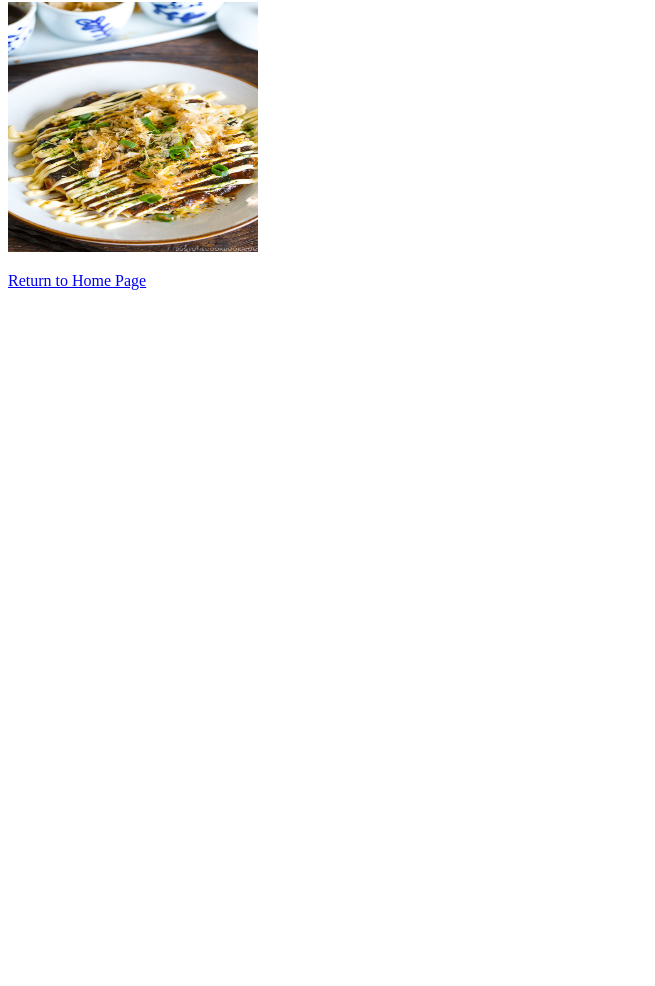
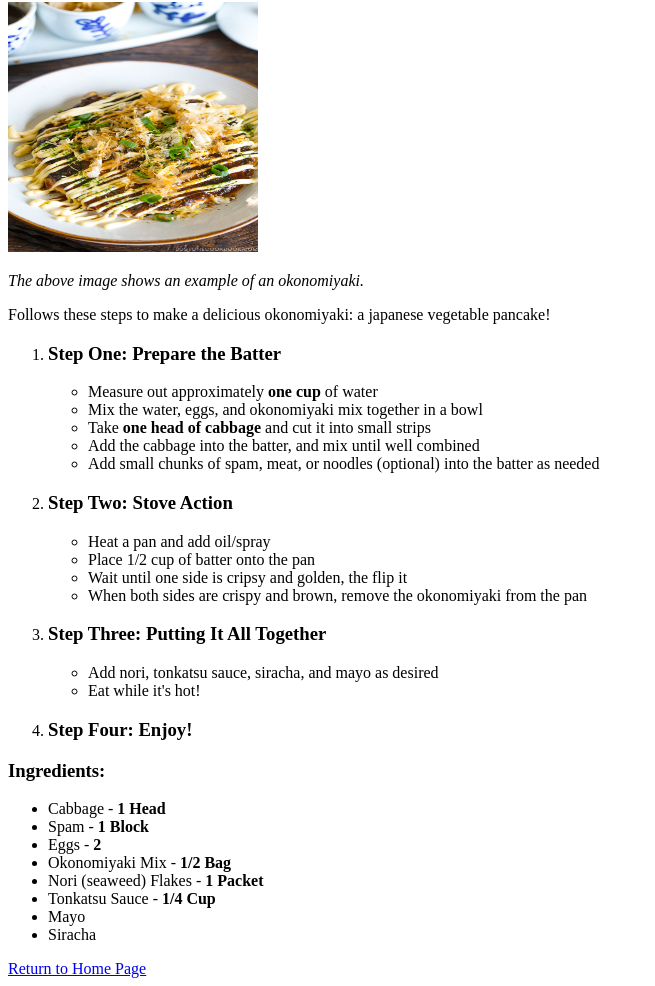
Before and after one commit to grxnto/odin-recipes, a plain HTML site: page recipes/okonomiyaki.html in a window 1280 px wide. Shown: the part 78-1064 px from the top of the page, without its empty margins (0-655 px from the left). Before the commit the page ends 800 px from the top, so only its background shows below. Drawn offline with Linux system fonts and the light colour scheme.

```diff
--- a/recipes/okonomiyaki.html
+++ b/recipes/okonomiyaki.html
@@ -7,6 +7,46 @@
 <body>
 <h1>How To Make an <strong>Okonomiyaki</strong></h1>
 <p><img src="../images/okonomiyaki.jpg"alt="An image of an okonomiyaki"width="250" height="250"></p>
+<p><em>The above image shows an example of an okonomiyaki.</em></p>
+<p>Follows these steps to make a delicious okonomiyaki: a japanese vegetable pancake!</p>
+<ol>
+    <li><h3>Step One: Prepare the Batter</h3>
+        <ul>
+            <li>Measure out approximately <strong>one cup</strong> of water</li>
+            <li>Mix the water, eggs, and okonomiyaki mix together in a bowl</li>
+            <li>Take <strong>one head of cabbage</strong> and cut it into small strips</li>
+            <li>Add the cabbage into the batter, and mix until well combined </li>
+            <li>Add small chunks of spam, meat, or noodles (optional) into the batter as needed</li>
+          </ul>
+    </li>
+
+    <li><h3>Step Two: Stove Action</h3>
+        <ul>
+            <li>Heat a pan and add oil/spray</li>
+            <li>Place 1/2 cup of batter onto the pan</li>
+            <li>Wait until one side is cripsy and golden, the flip it</li>
+            <li>When both sides are crispy and brown, remove the okonomiyaki from the pan </li>
+          </ul>
+    </li>
+    <li><h3>Step Three: Putting It All Together</h3>
+        <ul>
+            <li>Add nori, tonkatsu sauce, siracha, and mayo as desired</li>
+            <li>Eat while it's hot!</li>
+          </ul>
+    </li>
+    <li><h3>Step Four: Enjoy!</h3></li>
+  </ol>
+  <h3>Ingredients:</h3>
+  <ul>
+    <li>Cabbage - <strong>1 Head</strong></li>
+    <li>Spam - <strong>1 Block</strong></li>
+    <li>Eggs - <strong>2</strong></li>
+    <li>Okonomiyaki Mix - <strong>1/2 Bag</strong></li>
+    <li>Nori (seaweed) Flakes - <strong>1 Packet</strong></li>
+    <li>Tonkatsu Sauce - <strong>1/4 Cup</strong> </li>
+    <li>Mayo</li>
+    <li>Siracha</li>
+  </ul>
 <a href="../index.html">Return to Home Page</a>
 
 </body>
```
Also changed, not shown: recipes/rameneggs.html (+26 -1 lines).
